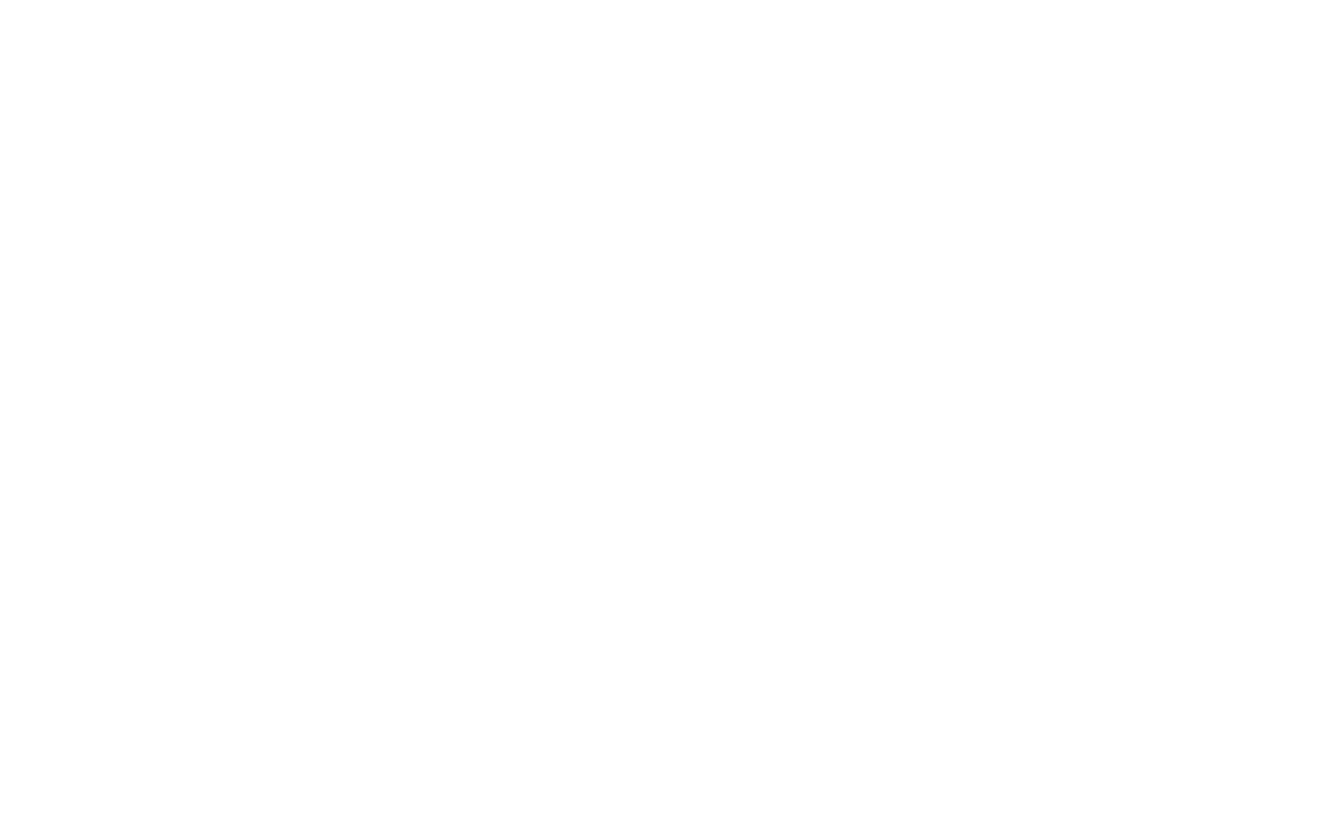
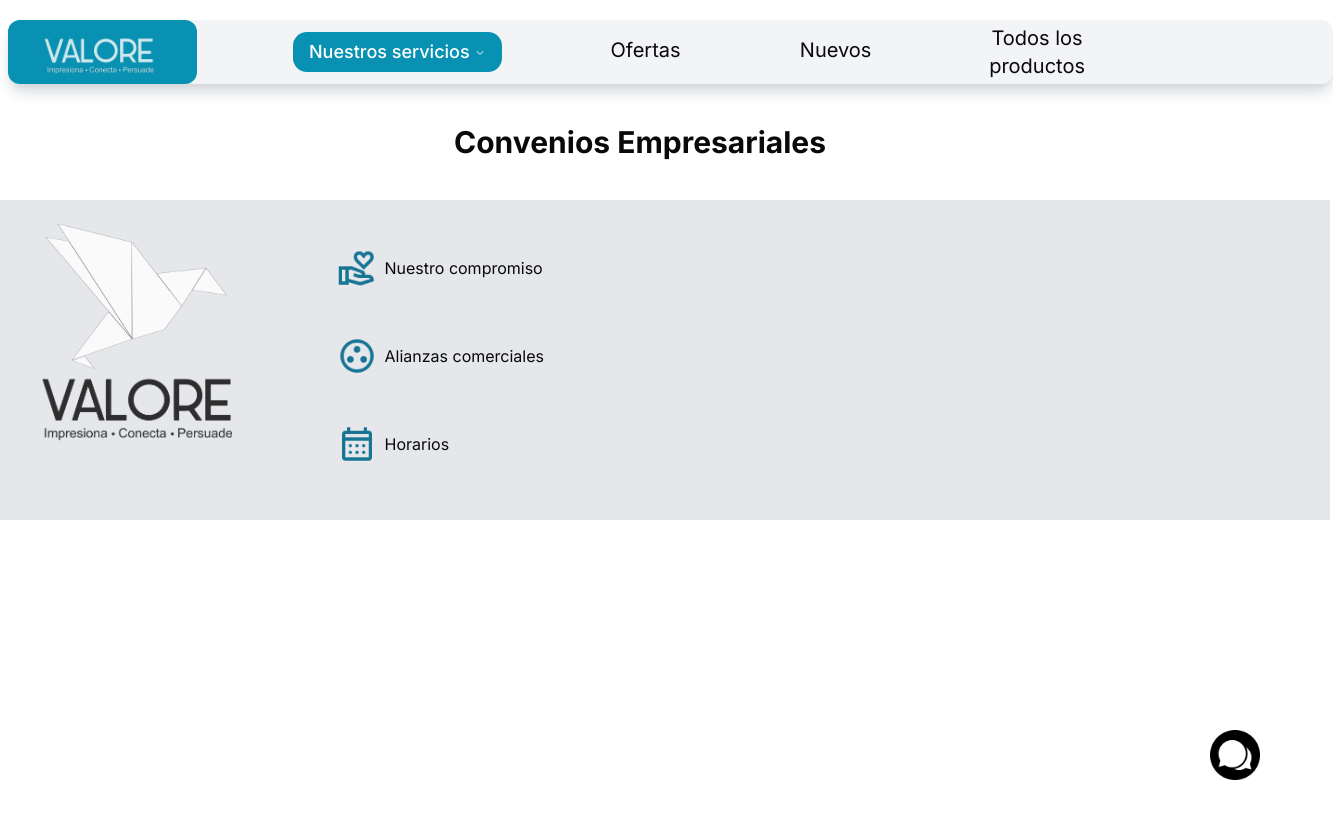
Before and after one commit to Samuel3217/Agency-Valore, a Next.js app: page /Alianzas in a window 1280 px wide. Shown: the whole page, 1333 px wide, since content can reach past the window. Built offline with nearby package versions, Linux system fonts and the light colour scheme.

Commit message:
system light

```diff
--- a/src/app/globals.css
+++ b/src/app/globals.css
@@ -1,7 +1,125 @@
 @tailwind base;
-@tailwind components;
-@tailwind utilities;
+  @tailwind components;
+  @tailwind utilities;
+  @import 'aos/dist/aos.css';
 
-body {
-  background-color: white !important;
+  @layer base {
+    :root {
+      --background: 0 0% 100%;
+      --foreground: 222.2 84% 4.9%;
+
+      --card: 0 0% 100%;
+      --card-foreground: 222.2 84% 4.9%;
+
+      --popover: 0 0% 100%;
+      --popover-foreground: 222.2 84% 4.9%;
+
+      --primary: 222.2 47.4% 11.2%;
+      --primary-foreground: 210 40% 98%;
+
+      --secondary: 210 40% 96.1%;
+      --secondary-foreground: 222.2 47.4% 11.2%;
+
+      --muted: 210 40% 96.1%;
+      --muted-foreground: 215.4 16.3% 46.9%;
+
+      --accent: 210 40% 96.1%;
+      --accent-foreground: 222.2 47.4% 11.2%;
+
+      --destructive: 0 84.2% 60.2%;
+      --destructive-foreground: 210 40% 98%;
+
+      --border: 214.3 31.8% 91.4%;
+      --input: 214.3 31.8% 91.4%;
+      --ring: 222.2 84% 4.9%;
+
+      --radius: 0.5rem;
+    }
+
+    .dark {
+      --background: 222.2 84% 4.9%;
+      --foreground: 210 40% 98%;
+
+      --card: 222.2 84% 4.9%;
+      --card-foreground: 210 40% 98%;
+
+      --popover: 222.2 84% 4.9%;
+      --popover-foreground: 210 40% 98%;
+
+      --primary: 210 40% 98%;
+      --primary-foreground: 222.2 47.4% 11.2%;
+
+      --secondary: 217.2 32.6% 17.5%;
+      --secondary-foreground: 210 40% 98%;
+
+      --muted: 217.2 32.6% 17.5%;
+      --muted-foreground: 215 20.2% 65.1%;
+
+      --accent: 217.2 32.6% 17.5%;
+      --accent-foreground: 210 40% 98%;
+
+      --destructive: 0 62.8% 30.6%;
+      --destructive-foreground: 210 40% 98%;
+
+      --border: 217.2 32.6% 17.5%;
+      --input: 217.2 32.6% 17.5%;
+      --ring: 212.7 26.8% 83.9%;
+    }
+  }
+
+  @layer base {
+    * {
+      @apply border-border;
+    }
+    body {
+      @apply bg-background text-foreground;
+    }
+  }
+
+
+@layer base {
+  :root {
+    --background: 0 0% 100%;
+    --foreground: 240 10% 3.9%;
+    --card: 0 0% 100%;
+    --card-foreground: 240 10% 3.9%;
+    --popover: 0 0% 100%;
+    --popover-foreground: 240 10% 3.9%;
+    --primary: 240 5.9% 10%;
+    --primary-foreground: 0 0% 98%;
+    --secondary: 240 4.8% 95.9%;
+    --secondary-foreground: 240 5.9% 10%;
+    --muted: 240 4.8% 95.9%;
+    --muted-foreground: 240 3.8% 46.1%;
+    --accent: 240 4.8% 95.9%;
+    --accent-foreground: 240 5.9% 10%;
+    --destructive: 0 84.2% 60.2%;
+    --destructive-foreground: 0 0% 98%;
+    --border: 240 5.9% 90%;
+    --input: 240 5.9% 90%;
+    --ring: 240 5.9% 10%;
+    --radius: 1rem;
+  }
+
+  .dark {
+    --background: 240 10% 3.9%;
+    --foreground: 0 0% 98%;
+    --card: 240 10% 3.9%;
+    --card-foreground: 0 0% 98%;
+    --popover: 240 10% 3.9%;
+    --popover-foreground: 0 0% 98%;
+    --primary: 0 0% 98%;
+    --primary-foreground: 240 5.9% 10%;
+    --secondary: 240 3.7% 15.9%;
+    --secondary-foreground: 0 0% 98%;
+    --muted: 240 3.7% 15.9%;
+    --muted-foreground: 240 5% 64.9%;
+    --accent: 240 3.7% 15.9%;
+    --accent-foreground: 0 0% 98%;
+    --destructive: 0 62.8% 30.6%;
+    --destructive-foreground: 0 0% 98%;
+    --border: 240 3.7% 15.9%;
+    --input: 240 3.7% 15.9%;
+    --ring: 240 4.9% 83.9%;
+  }
 }
--- a/src/app/layout.tsx
+++ b/src/app/layout.tsx
@@ -2,7 +2,7 @@
 import { Inter as FontSans } from "next/font/google"
 import "./globals.css";
 import { cn } from "@/lib/utils"
-
+import { ThemeProvider } from "@/components/theme-provider"
 
 
 const fontSans = FontSans({
@@ -28,7 +28,14 @@
           fontSans.variable
       )}
           >
-
+            <ThemeProvider
+          attribute="class"
+          defaultTheme="light"
+          enableSystem
+          disableTransitionOnChange
+>
+            {children}
+            </ThemeProvider>
             </body>
     </html>
   );
--- /dev/null
+++ b/src/components/theme-provider.tsx
@@ -0,0 +1,9 @@
+"use client"
+
+import * as React from "react"
+import { ThemeProvider as NextThemesProvider } from "next-themes"
+import { type ThemeProviderProps } from "next-themes/dist/types"
+
+export function ThemeProvider({ children, ...props }: ThemeProviderProps) {
+  return <NextThemesProvider {...props}>{children}</NextThemesProvider>
+}
--- /dev/null
+++ b/src/components/theme-toggle-button.tsx
@@ -0,0 +1,40 @@
+"use client"
+
+import * as React from "react"
+import { Moon, Sun } from "lucide-react"
+import { useTheme } from "next-themes"
+
+import { Button } from "@/components/ui/button"
+import {
+  DropdownMenu,
+  DropdownMenuContent,
+  DropdownMenuItem,
+  DropdownMenuTrigger,
+} from "@/components/ui/dropdown-menu"
+
+export function ModeToggle() {
+  const { setTheme } = useTheme()
+
+  return (
+    <DropdownMenu>
+      <DropdownMenuTrigger asChild>
+        <Button variant="outline" size="icon">
+          <Sun className="h-[1.2rem] w-[1.2rem] rotate-0 scale-100 transition-all dark:-rotate-90 dark:scale-0" />
+          <Moon className="absolute h-[1.2rem] w-[1.2rem] rotate-90 scale-0 transition-all dark:rotate-0 dark:scale-100" />
+          <span className="sr-only">Toggle theme</span>
+        </Button>
+      </DropdownMenuTrigger>
+      <DropdownMenuContent align="end">
+        <DropdownMenuItem onClick={() => setTheme("light")}>
+          Light
+        </DropdownMenuItem>
+        <DropdownMenuItem onClick={() => setTheme("dark")}>
+          Dark
+        </DropdownMenuItem>
+        <DropdownMenuItem onClick={() => setTheme("system")}>
+          System
+        </DropdownMenuItem>
+      </DropdownMenuContent>
+    </DropdownMenu>
+  )
+}
```
